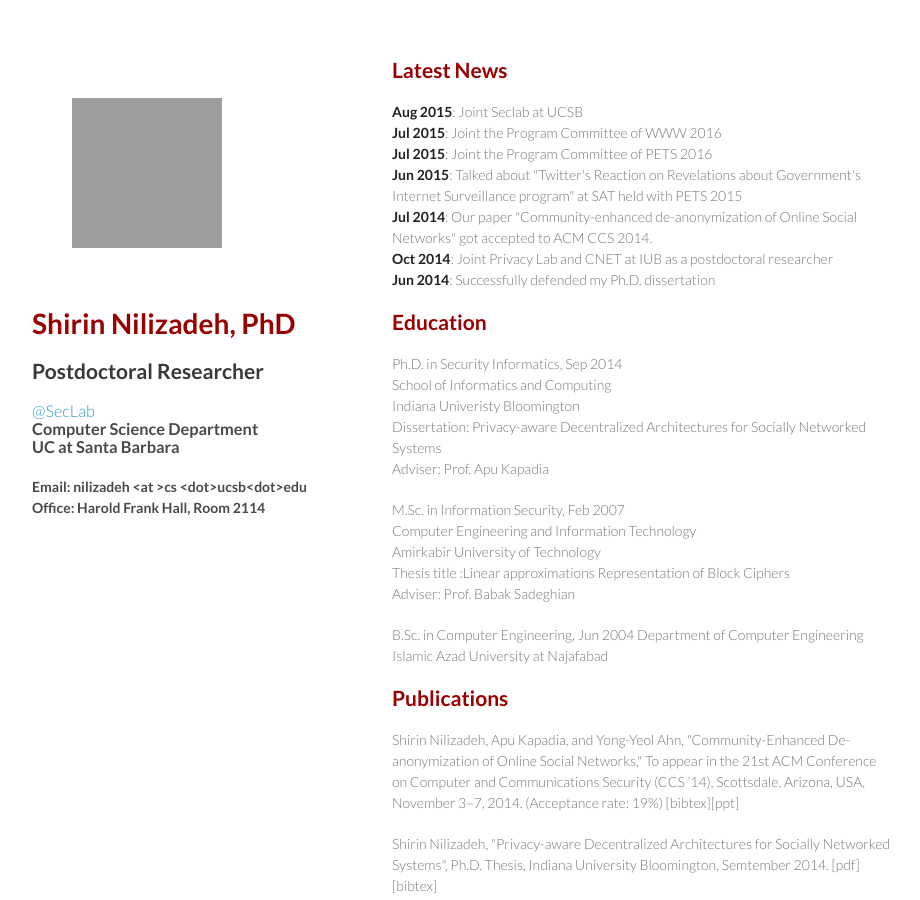
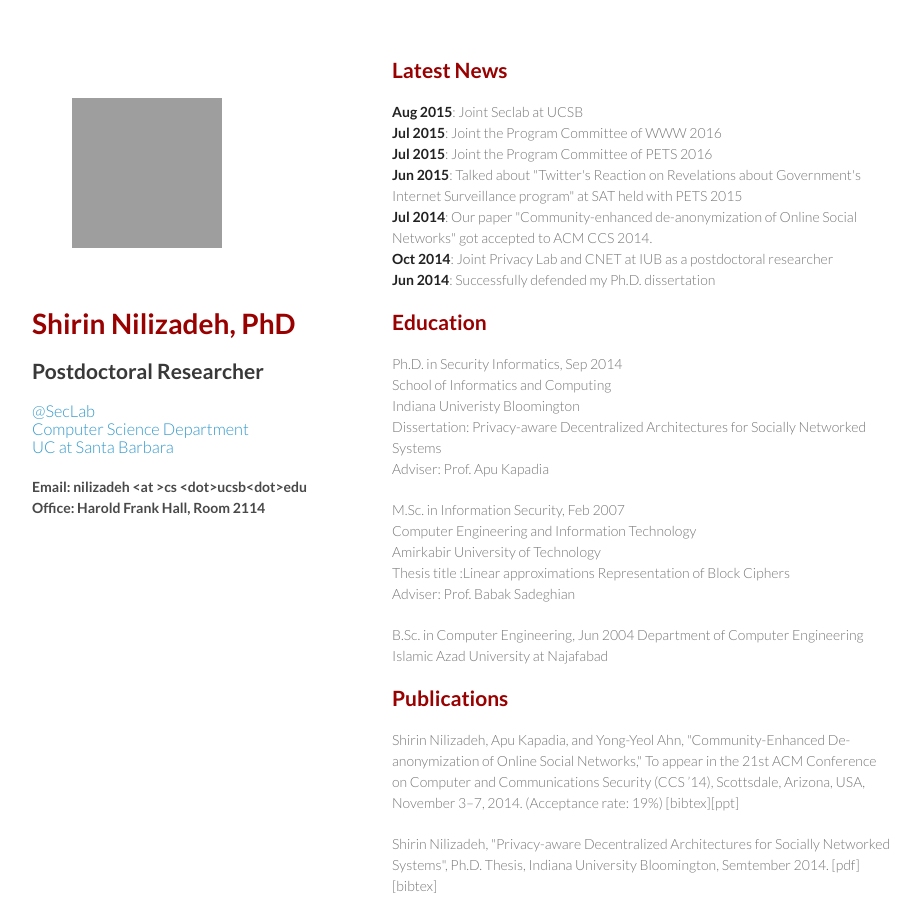
Before and after one commit to Machiry/nilizadeh.github.io, a Jekyll site: the page index.html, which Jekyll copies as it is, in a window 1280 px wide and 900 px high. Shown: the whole window, without its empty margins (178-1098 px from the left). Built offline with Jekyll 4.4.1, drawn with Linux system fonts in a browser that asks for light colours; grey boxes are pictures that could not be loaded.

```diff
--- a/index.html
+++ b/index.html
@@ -19,9 +19,9 @@
        <p> <h1><font color="#990000">Shirin Nilizadeh, PhD </font></h1>
        <h2>Postdoctoral Researcher<br> </h2> </p>
         <p>
-        <h3><strong><a href="https://seclab.cs.ucsb.edu">@SecLab</a></strong> <br>
-             Computer Science Department<br>
-             UC at Santa Barbara  <br></h3>
+        <h3><a href="https://seclab.cs.ucsb.edu">@SecLab</a> <br>
+            <a href="https://www.cs.ucsb.edu"> Computer Science Department </a><br>
+            <a href="http://www.ucsb.edu"> UC at Santa Barbara </a> </h3>
         </p>
         <p><h4>Email: nilizadeh &lt;at &gt;cs &lt;dot&gt;ucsb&lt;dot&gt;edu <br>
            Office:  Harold Frank Hall, Room 2114 </h4></p>
```
